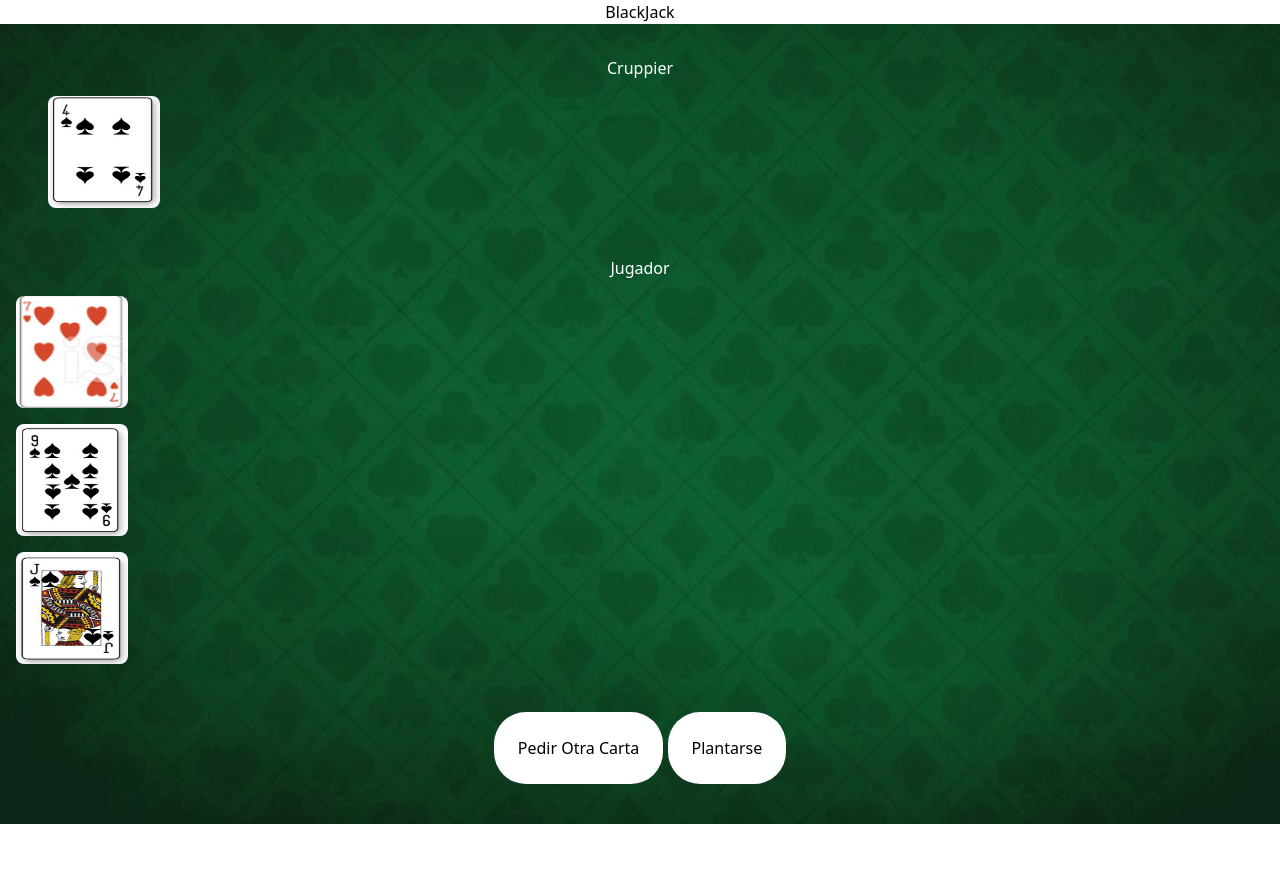
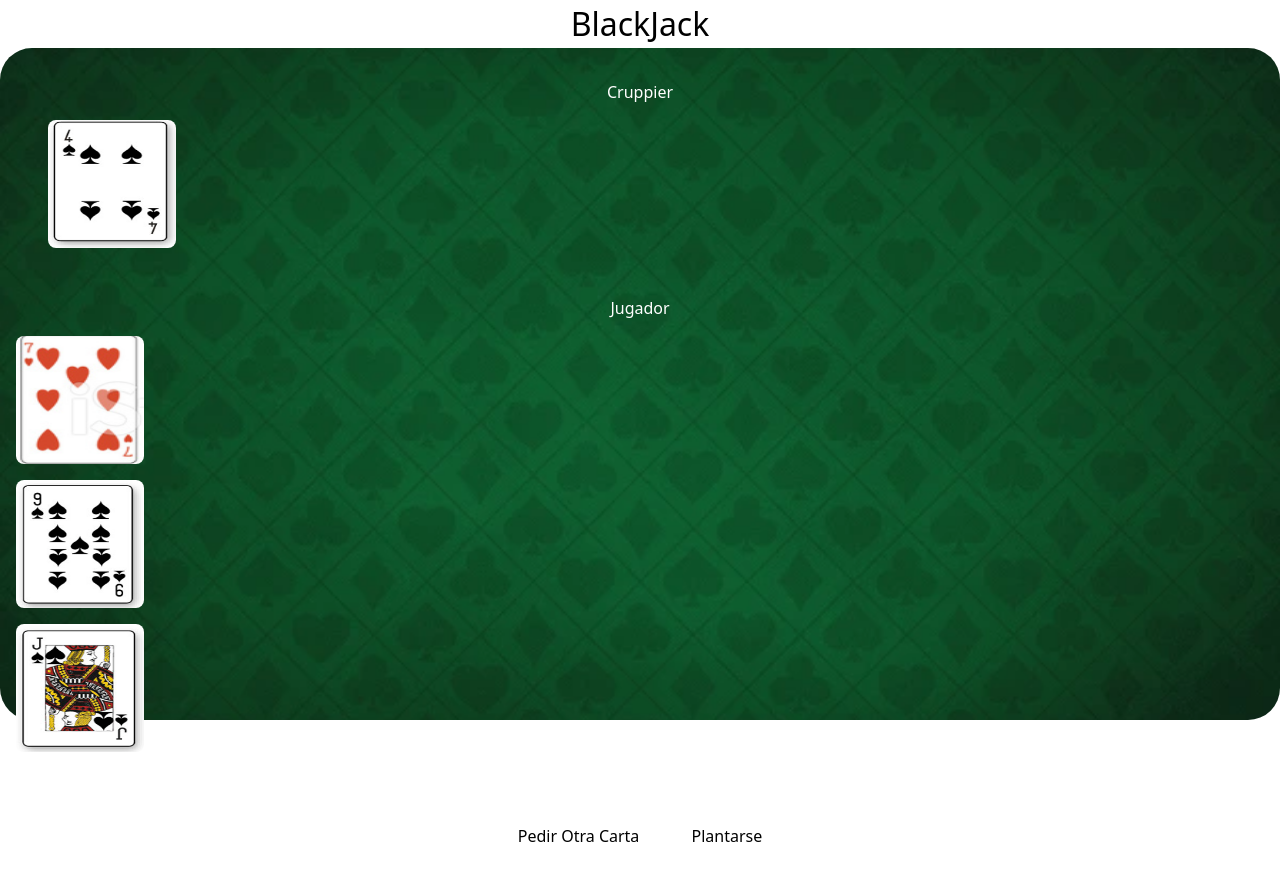
Before and after one commit to Agomez-grupovertice/BlackJack, a website built with Vite: page index.html in a window 1280 px wide. Both pictures are taken after a click on the button "Pedir Otra Carta". Before the commit the page ends 824 px from the top, so only its background shows below. Built offline with nearby package versions, Linux system fonts and the light colour scheme.

Commit message:
New Version

```diff
--- a/index.html
+++ b/index.html
@@ -2,13 +2,13 @@
 <html lang="en">
   <head>
     <meta charset="UTF-8" />
-    <link rel="icon" type="image/svg+xml" href="/vite.svg" />
     <meta name="viewport" content="width=device-width, initial-scale=1.0" />
     <link href="/style.css" rel="stylesheet">
-    <title>Vite App</title>
+    <title>Black Jack</title>
   </head>
   <body>
 
+    <section class="container">
       <h1 class="tittle">BlackJack</h1>
       <div id="app">
 
@@ -29,7 +29,7 @@
       </div>
 
     </div>
-
+  </section>
     <script type="module" src="/main.js"></script>
   </body>
 </html>
--- a/main.js
+++ b/main.js
@@ -30,17 +30,17 @@ function mezclarBaraja(baraja) {
   }
 }
 
-function mostrarCartaEnHTML(carta, destino) {
+function mostrarCarta(carta, destino) {
   const imagen = document.createElement('img');
   imagen.src = carta.imagen;
   imagen.className = 'carta';
   destino.appendChild(imagen);
 }
 
-function mostrarManoEnHTML(mano, destino) {
+function mostrarMano(mano, destino) {
   destino.innerHTML = '';
   for (let carta of mano) {
-    mostrarCartaEnHTML(carta, destino);
+    mostrarCarta(carta, destino);
   }
 }
 
@@ -87,15 +87,15 @@ function jugarBlackjack() {
   jugador.push(baraja.pop());
 
 
-  mostrarCartaEnHTML(crupier[0], document.querySelector('.cards-playertwo'));
-  mostrarManoEnHTML(jugador, document.querySelector('.cards-playerone'));
+  mostrarCarta(crupier[0], document.querySelector('.cards-playertwo'));
+  mostrarMano(jugador, document.querySelector('.cards-playerone'));
 
   const nuevaCartaBoton = document.querySelector('.buttonRandom');
   const plantarseBoton = document.querySelector('.stand');
 
   nuevaCartaBoton.addEventListener('click', function() {
     jugador.push(baraja.pop());
-    mostrarManoEnHTML(jugador, document.querySelector('.cards-playerone'));
+    mostrarMano(jugador, document.querySelector('.cards-playerone'));
     const sumaJugador = sumarMano(jugador);
 
     if (sumaJugador > 21) {
@@ -111,7 +111,7 @@ function jugarBlackjack() {
 
     while(sumarMano(crupier)<17){
     crupier.push(baraja.pop());
-    mostrarCartaEnHTML(crupier[crupier.length - 1], document.querySelector('.cards-playertwo'));
+    mostrarCarta(crupier[crupier.length - 1], document.querySelector('.cards-playertwo'));
     }
 
     const sumaJugador = sumarMano(jugador);
--- a/style.css
+++ b/style.css
@@ -1,113 +1,14 @@
 @tailwind base;
 @tailwind components;
 @tailwind utilities;
-
-/**
-:root {
-  font-family: Inter, system-ui, Avenir, Helvetica, Arial, sans-serif;
-  line-height: 1.5;
-  font-weight: 400;
-
-  color-scheme: light dark;
-  color: rgba(255, 255, 255, 0.87);
-  background-color: #242424;
-
-  font-synthesis: none;
-  text-rendering: optimizeLegibility;
-  -webkit-font-smoothing: antialiased;
-  -moz-osx-font-smoothing: grayscale;
-}
-
-a {
-  font-weight: 500;
-  color: #646cff;
-  text-decoration: inherit;
-}
-a:hover {
-  color: #535bf2;
-}
-
-body {
-  margin: 0;
-  display: flex;
-  place-items: center;
-  min-width: 320px;
-  min-height: 100vh;
-}
-
-h1 {
-  font-size: 3.2em;
-  line-height: 1.1;
-}
-
-#app {
-  max-width: 1280px;
-  margin: 0 auto;
-  padding: 2rem;
-  text-align: center;
-}
-
-.logo {
-  height: 6em;
-  padding: 1.5em;
-  will-change: filter;
-  transition: filter 300ms;
-}
-.logo:hover {
-  filter: drop-shadow(0 0 2em #646cffaa);
-}
-.logo.vanilla:hover {
-  filter: drop-shadow(0 0 2em #f7df1eaa);
-}
-
-.card {
-  padding: 2em;
-}
-
-.read-the-docs {
-  color: #888;
-}
-
-button {
-  border-radius: 8px;
-  border: 1px solid transparent;
-  padding: 0.6em 1.2em;
-  font-size: 1em;
-  font-weight: 500;
-  font-family: inherit;
-  background-color: #1a1a1a;
-  cursor: pointer;
-  transition: border-color 0.25s;
-}
-button:hover {
-  border-color: #646cff;
-}
-button:focus,
-button:focus-visible {
-  outline: 4px auto -webkit-focus-ring-color;
-}
-
-@media (prefers-color-scheme: light) {
-  :root {
-    color: #213547;
-    background-color: #ffffff;
-  }
-  a:hover {
-    color: #747bff;
-  }
-  button {
-    background-color: #f9f9f9;
-  }
-}
-
-*/
 
 #app{
   text-align: center;
   background-image: url("src/img/tablero2.jpg");
   background-repeat: no-repeat;
   background-size: cover;
-  height: 50rem;
+  height: 42rem;
+  border-radius: 2rem;
 
 }
 
@@ -124,18 +25,9 @@ h4{
 
 }
 
-.score-1{
-  text-align: center;
-}
-
-.score-2{
-  text-align: center;
-}
-
-
 .carta{
-  height: 7rem;
-  width: 7rem;
+  height: 8rem;
+  width: 8rem;
   margin: 1rem;
   border-radius: .5rem;
 
@@ -144,6 +36,8 @@ h4{
 .tittle{
   color: black;
   text-align: center;
+  font-size: 2rem;
+
 }
 
 .buttons{
@@ -158,4 +52,9 @@ h4{
   background-color: white;
   border-radius: 2rem;
   padding: 1.5rem;
+  cursor: pointer;
+
+  &:hover{
+    background-color: lightgreen
+  }
 }
```
Also changed, not shown: counter.js (deleted, +0 -9 lines), javascript.svg (deleted).
